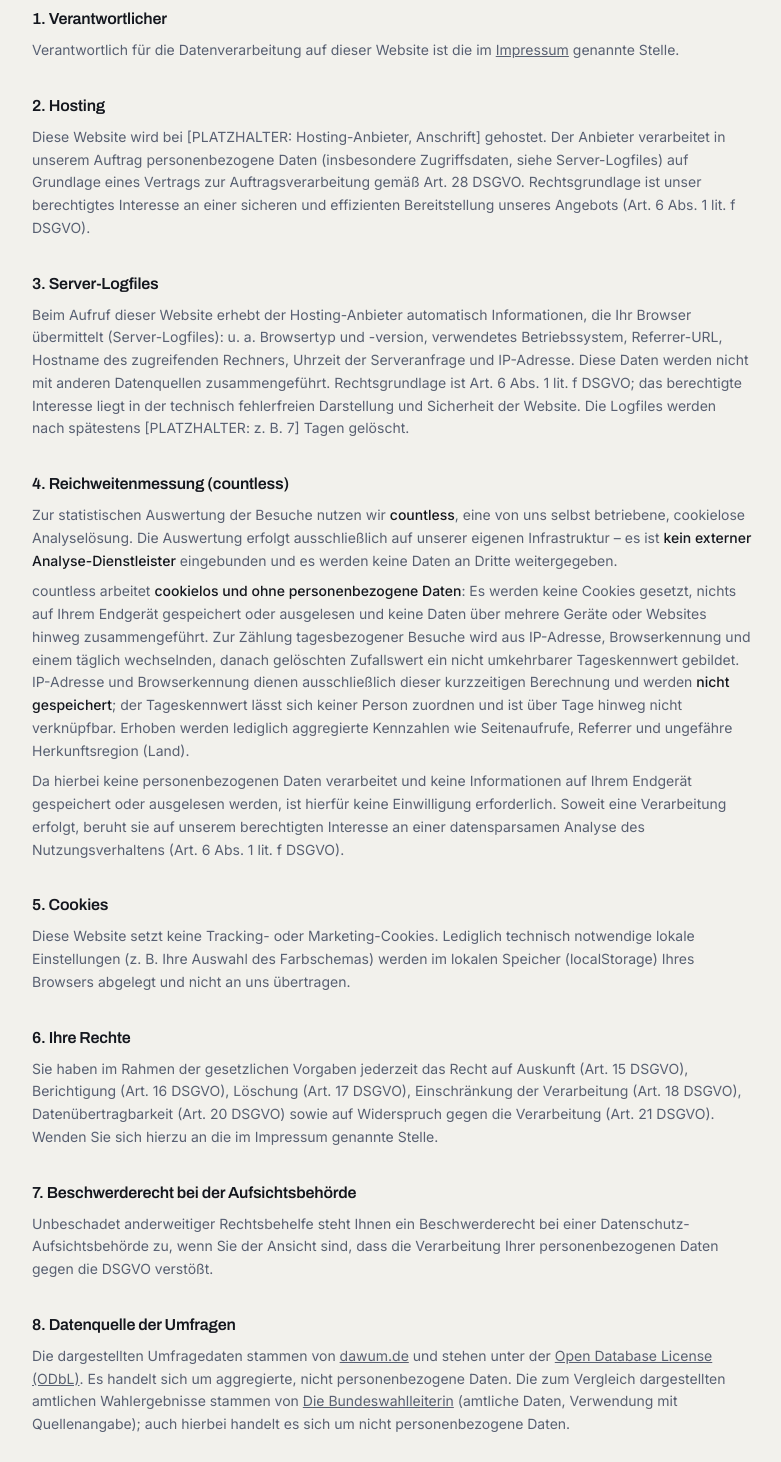
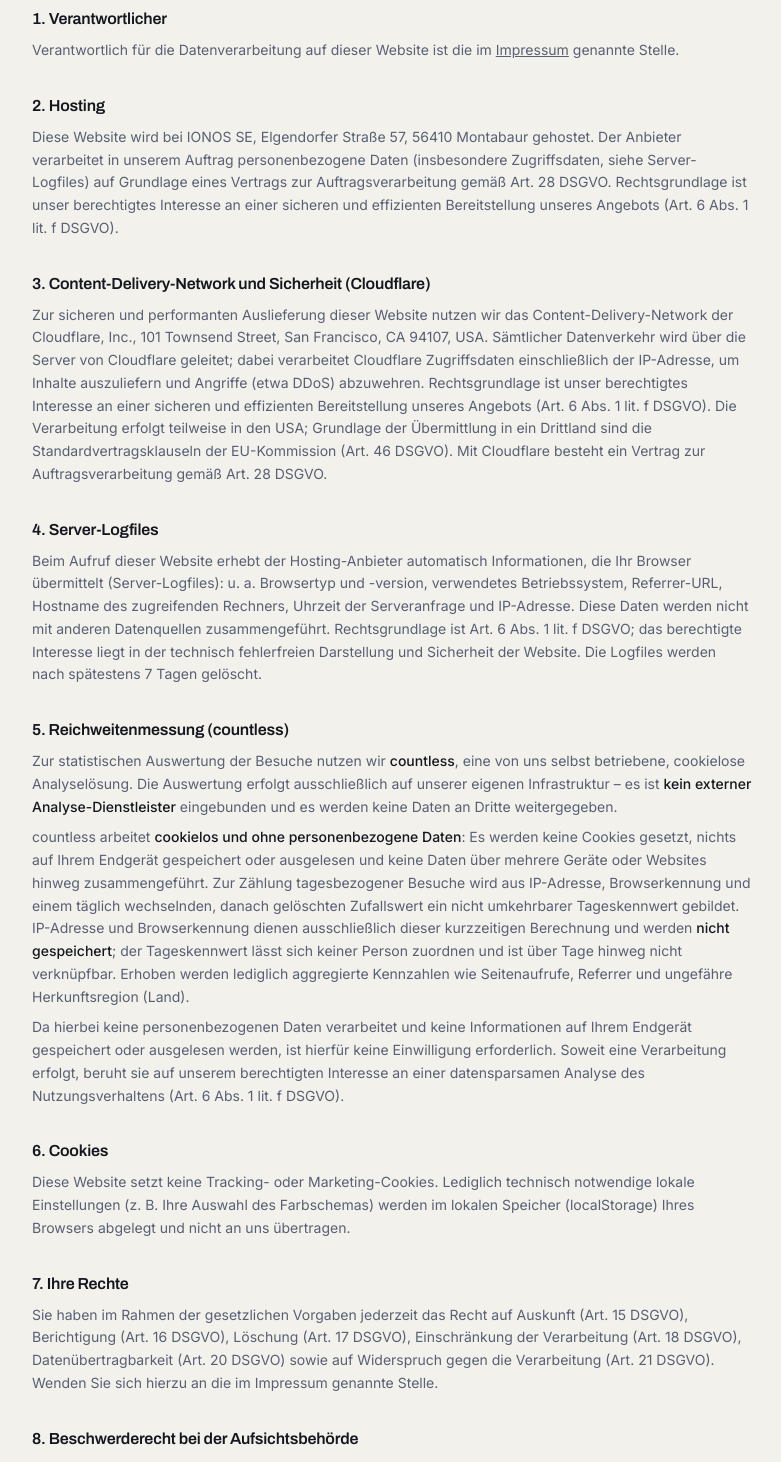
Before and after one commit to wahl-umfragen/wahl-umfragen.de, a Next.js app: page /datenschutz in a window 1280 px wide. Shown: the part 180-1642 px from the top of the page, without its empty margins (248-1029 px from the left). Built offline with nearby package versions, Linux system fonts and the light colour scheme; no server answers.

Commit message:
feat(legal): complete imprint and privacy pages with operator and Cloudflare details

```diff
--- a/src/app/datenschutz/page.tsx
+++ b/src/app/datenschutz/page.tsx
@@ -51,7 +51,7 @@ export default function DatenschutzPage() {
           </h3>
           <p className="mt-2">
             Diese Website wird bei{" "}
-            <span className="whitespace-pre-line">{`[PLATZHALTER: Hosting-Anbieter, Anschrift]`}</span>{" "}
+            <span className="whitespace-pre-line">{`IONOS SE, Elgendorfer Straße 57, 56410 Montabaur`}</span>{" "}
             gehostet. Der Anbieter verarbeitet in unserem Auftrag
             personenbezogene Daten (insbesondere Zugriffsdaten, siehe
             Server-Logfiles) auf Grundlage eines Vertrags zur
@@ -63,7 +63,27 @@ export default function DatenschutzPage() {
 
         <section>
           <h3 className="text-base font-semibold text-foreground">
-            3. Server-Logfiles
+            3. Content-Delivery-Network und Sicherheit (Cloudflare)
+          </h3>
+          <p className="mt-2">
+            Zur sicheren und performanten Auslieferung dieser Website nutzen wir
+            das Content-Delivery-Network der Cloudflare, Inc., 101 Townsend
+            Street, San Francisco, CA 94107, USA. Sämtlicher Datenverkehr wird
+            über die Server von Cloudflare geleitet; dabei verarbeitet
+            Cloudflare Zugriffsdaten einschließlich der IP-Adresse, um Inhalte
+            auszuliefern und Angriffe (etwa DDoS) abzuwehren. Rechtsgrundlage
+            ist unser berechtigtes Interesse an einer sicheren und effizienten
+            Bereitstellung unseres Angebots (Art. 6 Abs. 1 lit. f DSGVO). Die
+            Verarbeitung erfolgt teilweise in den USA; Grundlage der
+            Übermittlung in ein Drittland sind die Standardvertragsklauseln der
+            EU-Kommission (Art. 46 DSGVO). Mit Cloudflare besteht ein Vertrag
+            zur Auftragsverarbeitung gemäß Art. 28 DSGVO.
+          </p>
+        </section>
+
+        <section>
+          <h3 className="text-base font-semibold text-foreground">
+            4. Server-Logfiles
           </h3>
           <p className="mt-2">
             Beim Aufruf dieser Website erhebt der Hosting-Anbieter automatisch
@@ -74,13 +94,13 @@ export default function DatenschutzPage() {
             zusammengeführt. Rechtsgrundlage ist Art. 6 Abs. 1 lit. f DSGVO; das
             berechtigte Interesse liegt in der technisch fehlerfreien
             Darstellung und Sicherheit der Website. Die Logfiles werden nach
-            spätestens [PLATZHALTER: z. B. 7] Tagen gelöscht.
+            spätestens 7 Tagen gelöscht.
           </p>
         </section>
 
         <section>
           <h3 className="text-base font-semibold text-foreground">
-            4. Reichweitenmessung (countless)
+            5. Reichweitenmessung (countless)
           </h3>
           <p className="mt-2">
             Zur statistischen Auswertung der Besuche nutzen wir{" "}
@@ -125,7 +145,7 @@ export default function DatenschutzPage() {
 
         <section>
           <h3 className="text-base font-semibold text-foreground">
-            5. Cookies
+            6. Cookies
           </h3>
           <p className="mt-2">
             Diese Website setzt keine Tracking- oder Marketing-Cookies.
@@ -137,7 +157,7 @@ export default function DatenschutzPage() {
 
         <section>
           <h3 className="text-base font-semibold text-foreground">
-            6. Ihre Rechte
+            7. Ihre Rechte
           </h3>
           <p className="mt-2">
             Sie haben im Rahmen der gesetzlichen Vorgaben jederzeit das Recht
@@ -151,7 +171,7 @@ export default function DatenschutzPage() {
 
         <section>
           <h3 className="text-base font-semibold text-foreground">
-            7. Beschwerderecht bei der Aufsichtsbehörde
+            8. Beschwerderecht bei der Aufsichtsbehörde
           </h3>
           <p className="mt-2">
             Unbeschadet anderweitiger Rechtsbehelfe steht Ihnen ein
@@ -163,7 +183,7 @@ export default function DatenschutzPage() {
 
         <section>
           <h3 className="text-base font-semibold text-foreground">
-            8. Datenquelle der Umfragen
+            9. Datenquelle der Umfragen
           </h3>
           <p className="mt-2">
             Die dargestellten Umfragedaten stammen von{" "}
--- a/src/app/impressum/page.tsx
+++ b/src/app/impressum/page.tsx
@@ -33,18 +33,18 @@ export default function ImpressumPage() {
             Angaben gemäß § 5 DDG
           </h3>
           <p className="mt-2 whitespace-pre-line">
-            {`[PLATZHALTER: Vor- und Nachname / Firma]
-[PLATZHALTER: Straße und Hausnummer]
-[PLATZHALTER: PLZ und Ort]
-[PLATZHALTER: Land]`}
+            {`Mike Grab
+c/o Block Services
+Stuttgarter Str. 106
+70736 Fellbach
+Deutschland`}
           </p>
         </section>
 
         <section>
           <h3 className="text-base font-semibold text-foreground">Kontakt</h3>
           <p className="mt-2 whitespace-pre-line">
-            {`E-Mail: [PLATZHALTER: E-Mail-Adresse]
-Telefon: [PLATZHALTER: optional]`}
+            {`E-Mail: kontakt@wahl-umfragen.de`}
           </p>
         </section>
 
@@ -53,9 +53,10 @@ Telefon: [PLATZHALTER: optional]`}
             Verantwortlich für den Inhalt nach § 18 Abs. 2 MStV
           </h3>
           <p className="mt-2 whitespace-pre-line">
-            {`[PLATZHALTER: Vor- und Nachname]
-[PLATZHALTER: Straße und Hausnummer]
-[PLATZHALTER: PLZ und Ort]`}
+            {`Mike Grab
+c/o Block Services
+Stuttgarter Str. 106
+70736 Fellbach`}
           </p>
         </section>
 
```
